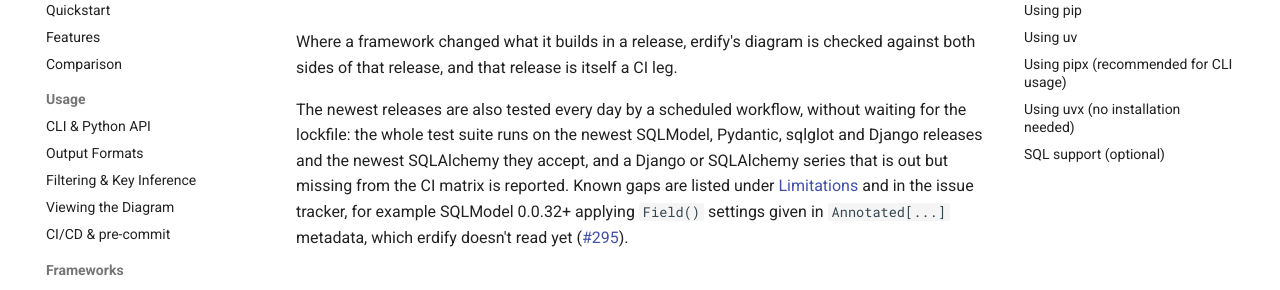
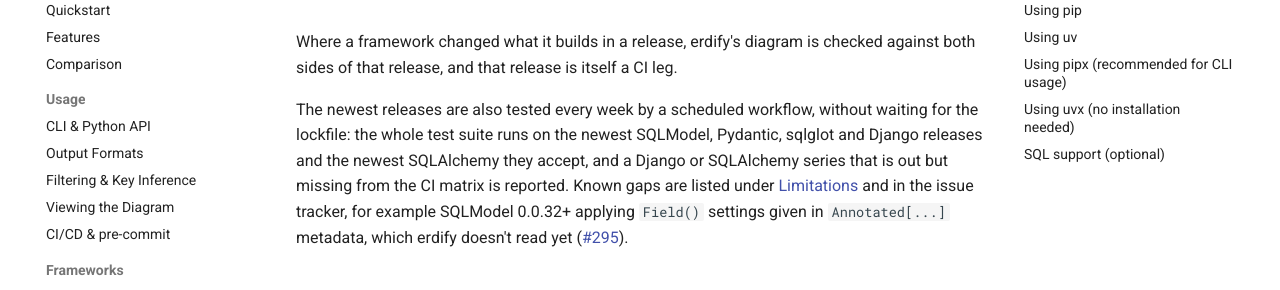
Before and after one commit to devsuit-berlin/erdify, an MkDocs documentation site: the page built from docs/installation.md, in a window 1280 px wide and 900 px high, scrolled down 931 px. Shown: the part 160-450 px from the top of the window. Built offline with MkDocs 1.6.1 and Material for MkDocs 9.7.7, drawn with Linux system fonts in a browser that asks for light colours; comment, search, counter and statistics services are not loaded.

```diff
--- a/docs/installation.md
+++ b/docs/installation.md
@@ -36,7 +36,7 @@ Where a framework changed what it builds in a release, erdify's diagram is
 checked against both sides of that release, and that release is itself a CI
 leg.
 
-The newest releases are also tested every day by a scheduled workflow, without
+The newest releases are also tested every week by a scheduled workflow, without
 waiting for the lockfile: the whole test suite runs on the newest SQLModel,
 Pydantic, sqlglot and Django releases and the newest SQLAlchemy they accept,
 and a Django or SQLAlchemy series that is out but missing from the CI matrix is
```
Also changed, not shown: CHANGELOG.md (+1 -1 lines), CONTRIBUTING.md (+1 -1 lines), .github/copilot-instructions.md, 1 other file.
